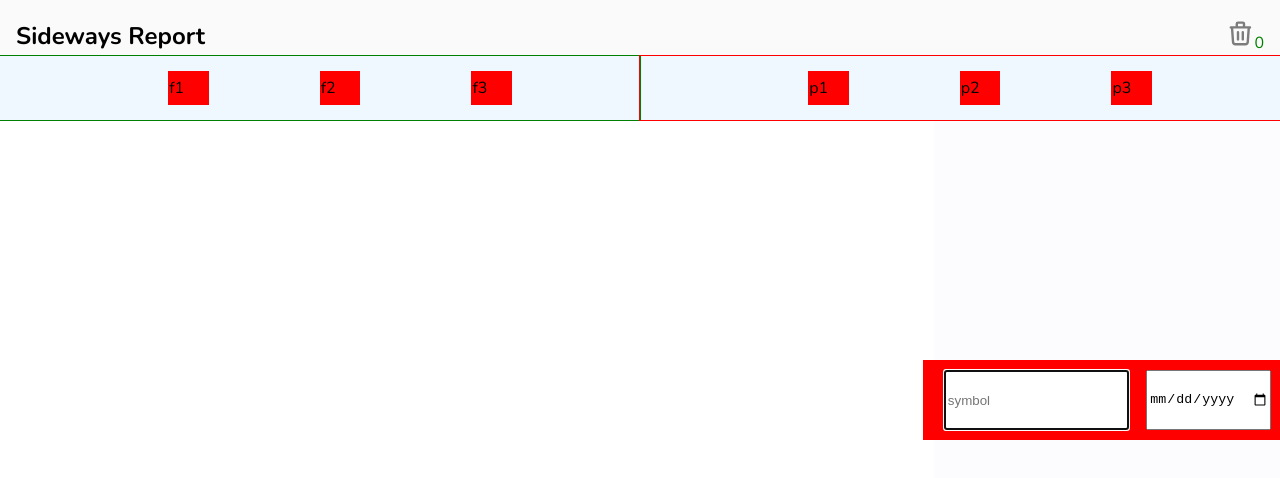
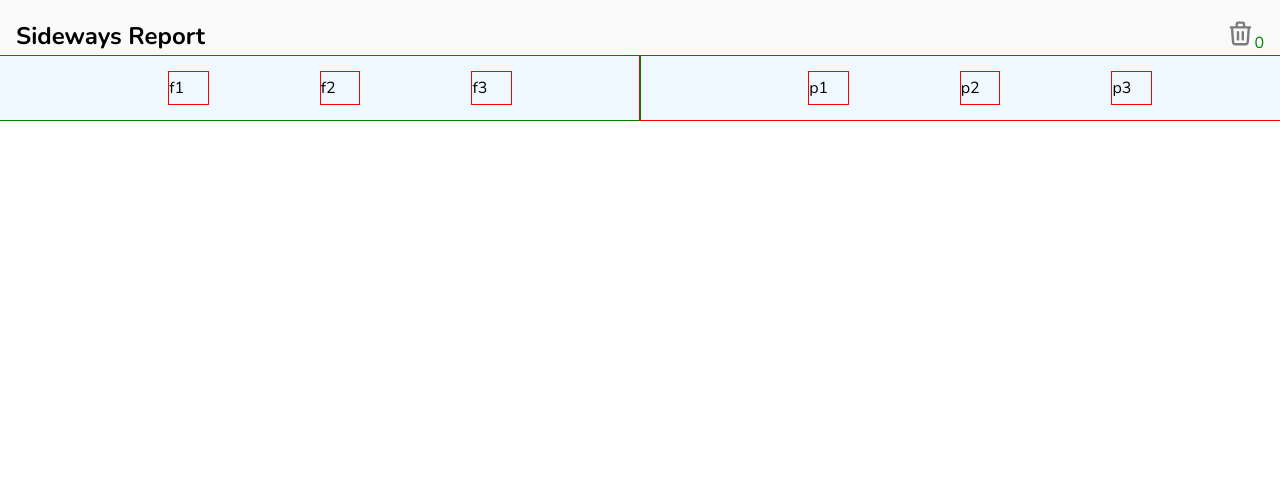
Before and after one commit to dsmeny/sideways-report, a Next.js app: page / in a window 1280 px wide. Shown: the top 478 px of the page. Built offline with nearby package versions, Linux system fonts and the light colour scheme; no server answers.

Commit message:
adding storage component

```diff
--- a/components/layout/MenuBar.js
+++ b/components/layout/MenuBar.js
@@ -3,6 +3,7 @@ import TriggerContext from "../../store/context-provider";
 import classes from "./MenuBar.module.css";
 
 const MenuBar = () => {
+  const [active, setActive] = useState(false);
   const { searchTrigger, showSearch, getStorage, locStorage } =
     useContext(TriggerContext);
 
@@ -13,12 +14,6 @@ const MenuBar = () => {
   function classTriggerHandler() {
     showSearch();
   }
-
-  const styles = {
-    activeStyle: {
-      backgroundColor: searchTrigger ? "red" : "transparent",
-    },
-  };
 
   return (
     <>
@@ -51,18 +46,24 @@ const MenuBar = () => {
       <div className={classes.nav_bar}>
         <div className={classes.nav_bar_filters}>
           <ul className={classes.list_styles}>
-            <li style={styles.activeStyle}>f1</li>
-            <li style={styles.activeStyle}>f2</li>
-            <li style={styles.activeStyle}>f3</li>
+            <li>f1</li>
+            <li>f2</li>
+            <li>f3</li>
           </ul>
         </div>
         <div className={classes.nav_bar_pages}>
           <ul className={classes.list_styles}>
-            <li style={styles.activeStyle} onClick={classTriggerHandler}>
+            <li
+              className={(searchTrigger && classes.active) || ""}
+              onClick={(e) => {
+                e.target.classList.toggle(classes.active);
+                classTriggerHandler();
+              }}
+            >
               p1
             </li>
-            <li style={styles.activeStyle}>p2</li>
-            <li style={styles.activeStyle}>p3</li>
+            <li>p2</li>
+            <li>p3</li>
           </ul>
         </div>
       </div>
--- a/components/layout/MenuBar.module.css
+++ b/components/layout/MenuBar.module.css
@@ -59,3 +59,7 @@
   width: 3vw;
   height: 4vh;
 }
+
+.active {
+  background-color: red;
+}
--- a/components/layout/SearchStocks.js
+++ b/components/layout/SearchStocks.js
@@ -1,7 +1,7 @@
 import Search from "../ui/Search";
 import classes from "./SearchStocks.module.css";
 
-const SearchStocks = ({ changeHandler, inputRef, clickHandler }) => {
+const SearchStocks = ({ changeHandler, inputRef, dateRef, clickHandler }) => {
   return (
     <>
       <Search className={classes.search_buttons}>
@@ -14,6 +14,7 @@ const SearchStocks = ({ changeHandler, inputRef, clickHandler }) => {
         />
         <input
           type="date"
+          ref={dateRef}
           onChange={(e) => {
             changeHandler(e);
             // searchContext.getStorage();
--- a/components/layout/StockCard.js
+++ b/components/layout/StockCard.js
@@ -13,7 +13,7 @@ const StockCard = (props) => {
     },
   };
 
-  console.log("stockData:", props.stockData);
+  console.log("StockCard stockData:", props.stockData);
 
   return (
     <Card symbol={props.stockSymbol}>
--- a/pages/index.js
+++ b/pages/index.js
@@ -1,4 +1,4 @@
-import { useState, useRef, useEffect, useContext } from "react";
+import { useState, useRef, useEffect, useContext, useCallback } from "react";
 import TriggerContext from "../store/context-provider";
 import StockCard from "../components/layout/StockCard";
 import SearchStocks from "../components/layout/SearchStocks";
@@ -6,10 +6,11 @@ import styles from "../styles/Home.module.css";
 import useStockFetch from "../hooks/useStockFetch";
 
 export default function Home() {
-  const [date, setDate] = useState("");
+  const [date, setDate] = useState(null);
   const [searchId, setSearchId] = useState(null);
   const { sendRequest: getStockData, stockData } = useStockFetch();
   const [apiData, setApiData] = useState({});
+  const [locStorage, setLocStorage] = useState([]);
 
   const { metaData, series } = stockData;
 
@@ -18,15 +19,22 @@ export default function Home() {
   const inputRef = useRef();
   const searchRef = useRef();
   const containerRef = useRef();
+  const dateRef = useRef();
 
   useEffect(() => {
     inputRef.current.focus();
   }, [searchTrigger]);
 
   useEffect(() => {
-    getStockData(apiData.timeSeries, apiData.enteredSymbol);
     inputRef.current.focus();
-  }, [apiData]);
+
+    if (date && series) {
+      const locStoreData = Object.entries(series[date]);
+      setLocStorage(locStoreData);
+    }
+  }, [date, series]);
+
+  const setStorageCallback = useCallback(changeHandler, [dateRef]);
 
   function clearField() {
     inputRef.current.value = "";
@@ -38,11 +46,11 @@ export default function Home() {
     return dataArr;
   }
 
-  async function changeHandler(e) {
-    const targetDate = e.target.value;
+  async function changeHandler() {
+    const targetDate = dateRef.current.value;
     const enteredSymbol = inputRef.current.value.toUpperCase();
     const timeSeries = "TIME_SERIES_DAILY";
-    setApiData({ timeSeries, enteredSymbol });
+    getStockData(timeSeries, enteredSymbol);
     setDate(targetDate);
   }
 
@@ -52,7 +60,7 @@ export default function Home() {
         <div className={styles.data}>
           {series && (
             <StockCard
-              stockData={Object.entries(series[date])}
+              stockData={locStorage}
               stockSymbol={metaData["2. Symbol"]}
               stockDate={date}
             />
@@ -66,8 +74,9 @@ export default function Home() {
         >
           <SearchStocks
             clickHandler={clearField}
-            changeHandler={changeHandler}
+            changeHandler={setStorageCallback}
             inputRef={inputRef}
+            dateRef={dateRef}
           />
         </div>
       </div>
--- a/store/context-provider.js
+++ b/store/context-provider.js
@@ -8,7 +8,7 @@ const TriggerContext = createContext({
 });
 
 export function TriggerContextProvider(props) {
-  const [isSearch, setIsSearch] = useState(false);
+  const [isSearch, setIsSearch] = useState(true);
   const [storage, setStorage] = useState(0);
 
   function searchHandler() {
```
